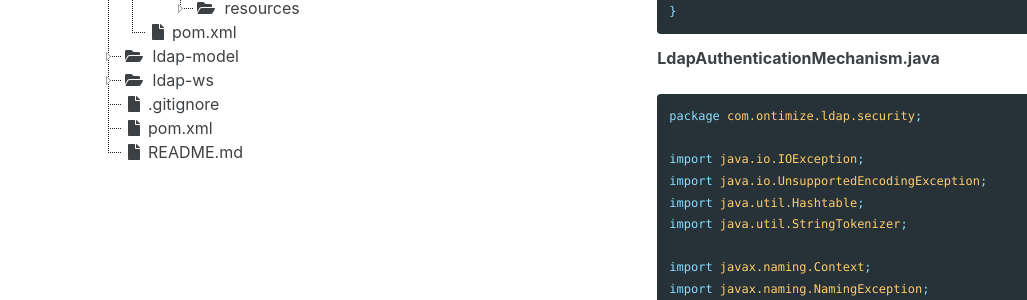
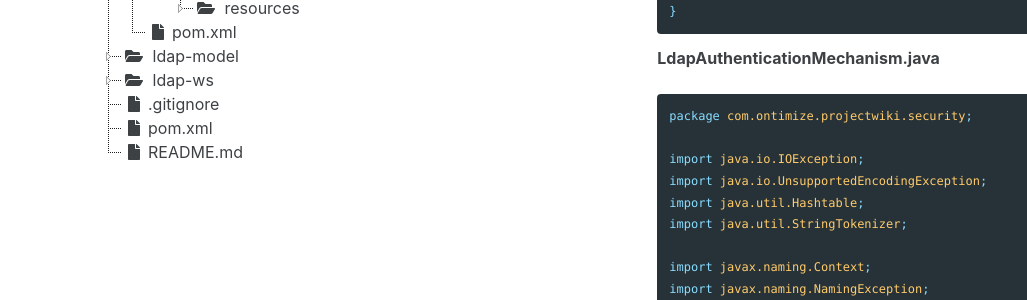
Before and after one commit to ontimize/ontimize-boot, a Jekyll site: the page built from _pages/basics_ldap.md, in a window 1280 px wide and 900 px high, scrolled down 1075 px. Shown: the part 537-837 px from the top of the window, without its empty margins (253-1280 px from the left). Built offline with Jekyll 4.4.1, drawn with Linux system fonts in a browser that asks for light colours; cached includes are drawn as plain includes; some of the changed text lies outside the part shown.

Commit message:
Modify package from examples

```diff
--- a/_pages/basics_ldap.md
+++ b/_pages/basics_ldap.md
@@ -318,7 +318,7 @@
   {{ "**LdapError.java**"| markdownify }}
 
 {% highlight java %}
-package com.ontimize.ldap.security;
+package com.ontimize.projectwiki.security;
 
 public interface LdapError {
 
@@ -337,7 +337,7 @@
   {{ "**LdapAuthenticationMechanism.java**"| markdownify }}
 
 {% highlight java %}
-package com.ontimize.ldap.security;
+package com.ontimize.projectwiki.security;
 
 import java.io.IOException;
 import java.io.UnsupportedEncodingException;
@@ -538,7 +538,7 @@
   {{ "**CustomSecurityAutoConfiguration.java**"| markdownify }}
 
 {% highlight java %}
-package com.ontimize.ldap.security;
+package com.ontimize.projectwiki.security;
 
 import java.util.ArrayList;
 
```
